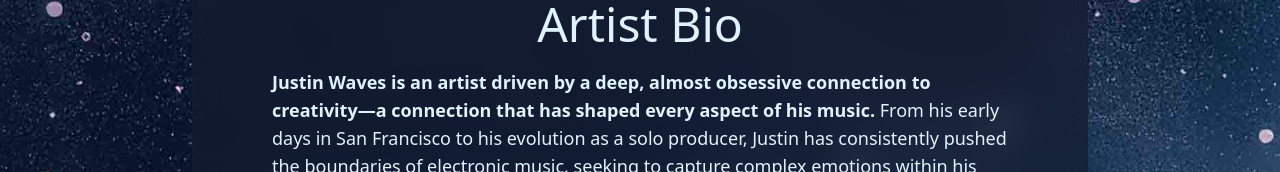
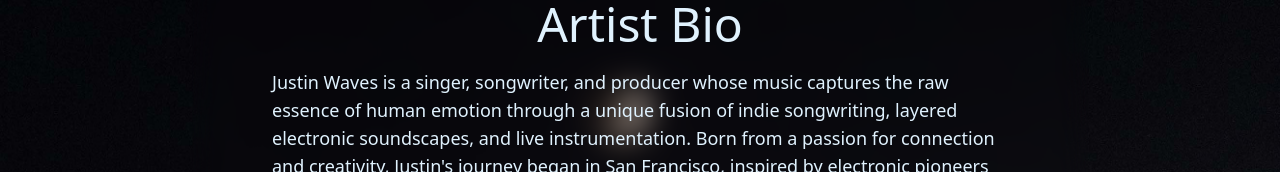
Before and after one commit to justinWaves/justinwaves-blog, a Next.js app: page /about in a window 1280 px wide. Shown: the part 523-695 px from the top of the page. Built offline with nearby package versions, Linux system fonts and the light colour scheme.

Commit message:
major changes 2025🌊

```diff
--- a/components/NavBarItems.tsx
+++ b/components/NavBarItems.tsx
@@ -151,14 +151,14 @@
               </p>
             </div>
           </Link>
-          <a href="mailto:jwmusicco@gmail.com">
+          {/* <a href="mailto:jwmusicco@gmail.com">
             <div className="flex px-4 hover:bg-white hover:bg-opacity-25 hover:rounded-2xl">
               <MailIcon className=" text-white text-3xl relative top-1 md:top-3" />
               <p className="block px-2 py-2 md:py-4 text-xl font-thin text-white   cursor-pointer">
-                CONTACT
+                EMAIL
               </p>
             </div>
-          </a>
+          </a> */}
           {/* <a
             href="#"
             className="block px-4 py-4 text-xl font-thin text-slate-300 hover:bg-black hover:bg-opacity-25 hover:rounded-2xl hover:text-sky-300 cursor-pointer"
--- a/pages/about.tsx
+++ b/pages/about.tsx
@@ -6,7 +6,7 @@
 function about() {
   return (
     <div className="relative  bg-main-bg bg-cover bg-center text-sky-100  ">
-      <div className=" w-screen  md:pb-[500px]  ">
+      <div className=" w-screen  md:pb-[100px]  ">
         <MenuButton />
         <Header />
         <div className="relative flex justify-between w-fit md:w-5/6  mx-auto rounded-xl  pt-20">
@@ -19,23 +19,15 @@
               />
             </div>
             <div className=" grid place-items-center">
-              <div className="max-w-4xl bg-[#141C2F] bg-filter backdrop-blur-lg bg-opacity-70 rounded-xl  mx-auto px-5 md:px-20 py-10   ">
+              <div className="max-w-4xl  bg-filter backdrop-blur-lg bg-opacity-70 rounded-xl  mx-auto px-5 md:px-20 py-10   ">
                 <h1 className="w-fit mx-auto px-10 pt-2  text-5xl mt-5 font-thin  ">
                   Artist Bio
                 </h1>
 
                 <p className="  text-lg  text-left mt-5">
 
-<strong>Justin Waves is an artist driven by a deep, almost obsessive connection to creativity—a connection that has shaped every aspect of his music.</strong> From his early days in San Francisco to his evolution as a solo producer, Justin has consistently pushed the boundaries of electronic music, seeking to capture complex emotions within his deeply layered, signature sound.
-                  <br/>
-                  <br/>
-                  From the moment he began experimenting with electronic records at 16, Justin was hooked, influenced by indie electronic acts like Four Tet and The Postal Service. But it wasn’t until he ventured out on his own that Justin truly found his voice. After years of releasing house and techno under his full name, a pivotal moment occurred when he began incorporating his own vocals into his tracks. This marked the birth of Justin Waves, a project where organic percussion and melodic depth intertwine with indie-inspired songwriting and a hint of pop sensibility.
-                  <br/>
-                  <br/>
-                  Justin’s journey hasn’t just been about creating music—it’s been about perfecting a craft that allows him to express the full spectrum of human emotion. His live performances are a testament to this, blending traditional DJ sets with live piano and heartfelt vocals, creating an immersive experience that resonates with audiences on a profound level. Whether on stage at an intimate club or a sprawling festival, Justin’s hybrid/live sets offer a unique journey, one that has seen him share stages with renowned artists such as Bob Moses, Hayden James, and Télépopmusik.
-                  <br/>
-                  <br/>
-                  At the heart of Justin Waves’ music is a desire to connect—to use his songs as a vessel to transport listeners out of their worries and into the present moment. This passion for connection and his relentless pursuit of emotional depth in music defines Justin Waves, making him a distinctive voice in the world of electronic music.
+                Justin Waves is a singer, songwriter, and producer whose music captures the raw essence of human emotion through a unique fusion of indie songwriting, layered electronic soundscapes, and live instrumentation. Born from a passion for connection and creativity, Justin's journey began in San Francisco, inspired by electronic pioneers like Four Tet and The Postal Service. Over the years, he’s honed his craft, blending heartfelt vocals with organic house rhythms to create a signature sound that resonates deeply with audiences. His immersive live performances—featuring piano, vocals, and DJ sets—have captivated crowds alongside acts like Bob Moses and Hayden James. Driven by an unrelenting desire to free listeners from their worries and ground them in the present moment, Justin Waves is redefining the boundaries of electronic music.
+
                 </p>
                 {/* <img src="waves-donner.jpg" alt="" className="mt-5 rounded-lg shadow-lg" /> */}
               </div>
--- a/pages/index.tsx
+++ b/pages/index.tsx
@@ -58,7 +58,7 @@
           />
           {/* <StreamEmbed /> */}
           <h1 className="font-thin text-white text-center text-5xl py-4 pt-20 pb-20 relative">
-            PURCHASE RELEASES
+    RELEASES
           </h1>
           {/* <p className="text-sm text-left text-[#A34141] animate-pulse px-5">
             Latest Release ⤵
@@ -67,7 +67,7 @@
             {sortedPosts.map((post) => (
               <Link key={post._id} href={`/post/${post.slug.current}`}>
                 <div
-                  className="border rounded-lg group cursor-pointer overflow-hidden relative  bg-filter bg-white backdrop-blur-xl bg-opacity-30 text-white"
+                  className="border rounded-lg group cursor-pointer overflow-hidden relative  bg-filter  backdrop-blur-xl bg-opacity-30 text-white"
                   data-cy="article"
                 >
                   <img
--- a/pages/post/[slug].tsx
+++ b/pages/post/[slug].tsx
@@ -49,7 +49,7 @@
         <div className="absolute z-0 inset-0 bg-cover bg-center bg-main-bg" />
       </div>
       <main className="text-white relative min-h-screen">
-        <div className="pb-[500px]">
+        <div className="pb-[20px]">
           <MenuButton />
           <Header />
 
--- a/tailwind.config.js
+++ b/tailwind.config.js
@@ -7,7 +7,7 @@
   theme: {
     extend: {
       backgroundImage: {
-        "main-bg": "url('/websitebackground.jpg')",
+        "main-bg": "url('/2025-web-bg.jpg')",
       },
       animation: {
         fadeIn: "fadeIn 2s ease-in forwards",
```
Also changed, not shown: public/2025-web-bg.jpg (added).
